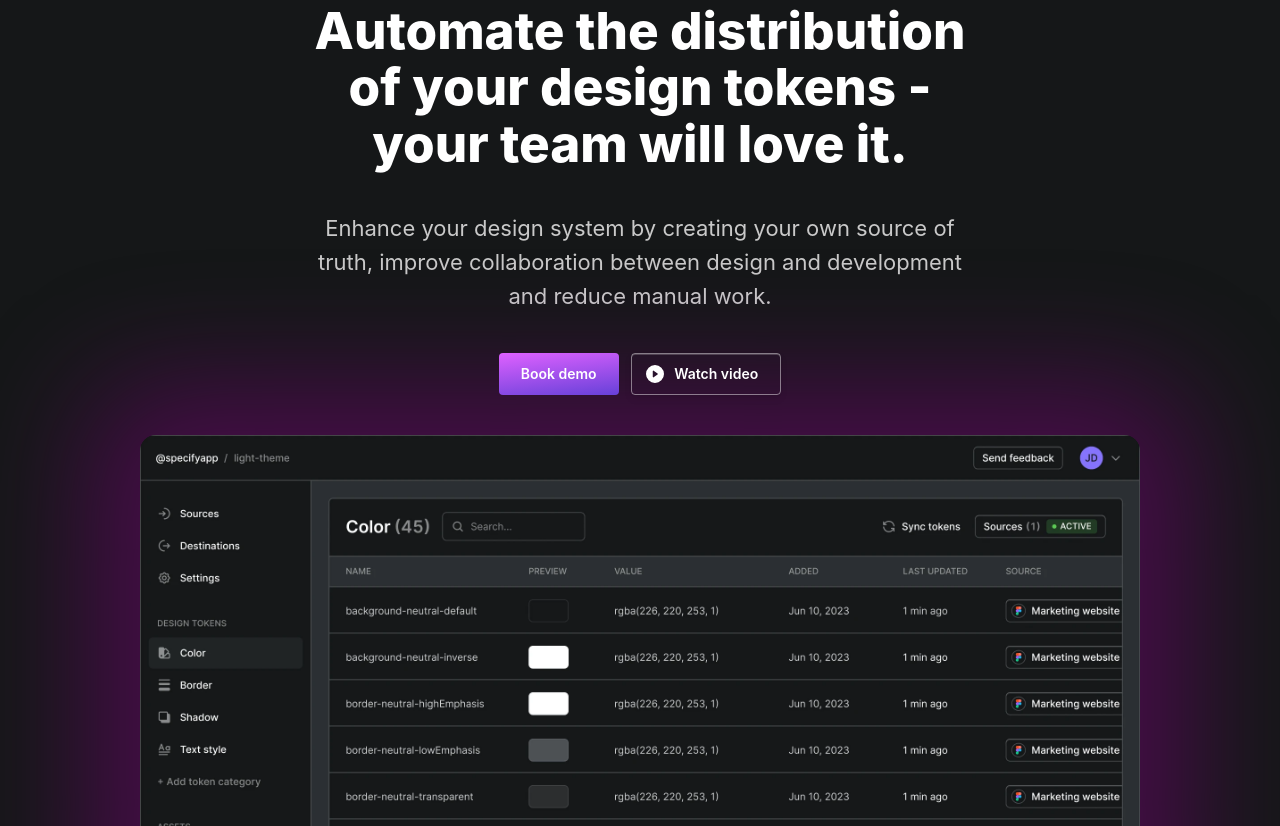
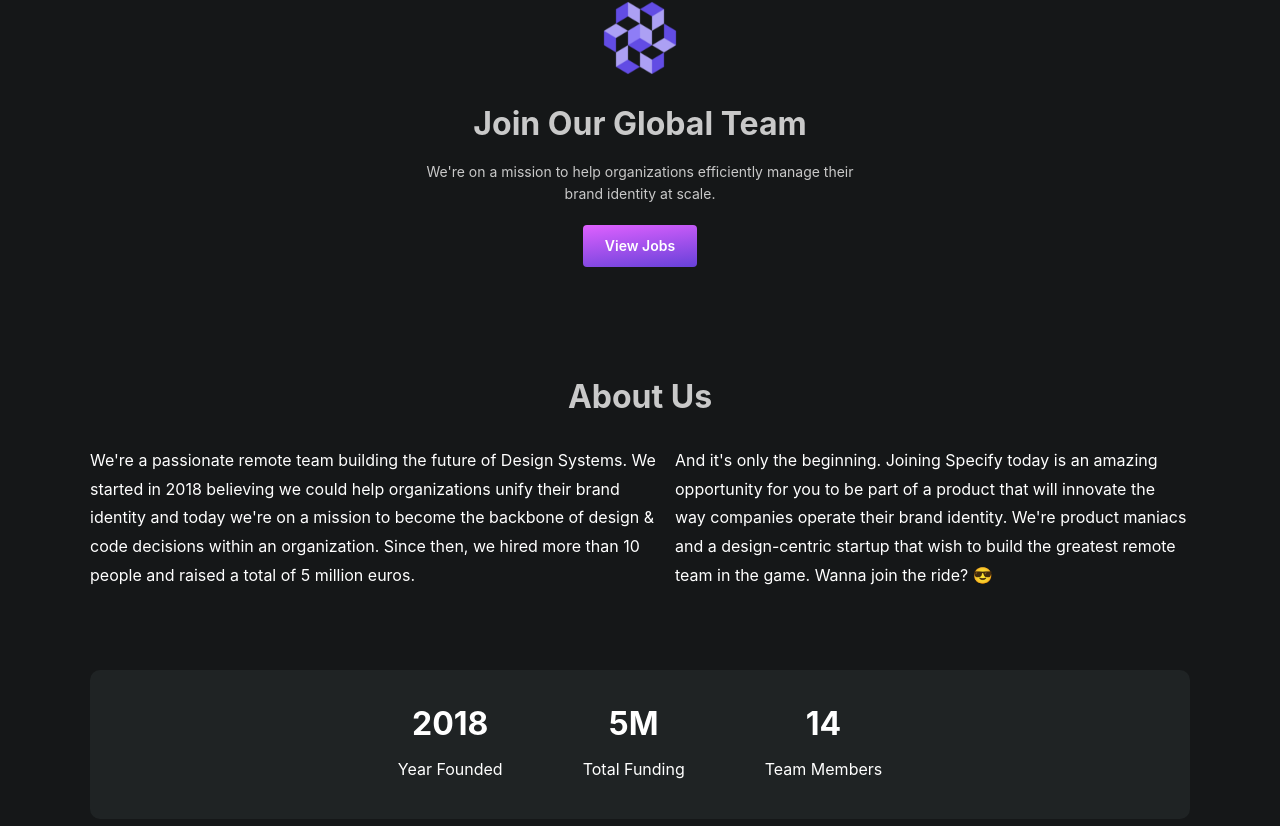
Before and after one commit to abh1sh3kk/landing-page, a React (Vite) app: page / in a window 1280 px wide. Shown: the part 214-1040 px from the top of the page. Built offline with nearby package versions, Linux system fonts and the light colour scheme.

Commit message:
add About Us page

```diff
--- /dev/null
+++ b/src/Components/AboutUs.jsx
@@ -0,0 +1,99 @@
+import { AppShell, Button, Flex, Group, Image, Stack, Text, Title } from "@mantine/core";
+import Footer from "./Footer";
+import Navbar from "../Navbar";
+import LogoPNG from "../assets/logo2.png";
+
+function AboutUs() {
+  return (
+    <AppShell header={{ height: 60 }} padding="md">
+      <Navbar />
+
+      <AppShell.Main py={{ base: "xl", sm: "5rem" }} className="main">
+        <Stack gap="lg" my="4rem" align="center">
+          <Image src={LogoPNG} maw="6rem"  />
+          <Title order={2}>Join Our Global Team</Title>
+          <Text maw="450px" style={{ textAlign: "center" }}>
+            We're on a mission to help organizations efficiently manage their
+            brand identity at scale.
+          </Text>
+          <Button
+            size="md"
+            variant="gradient"
+            gradient={{
+              from: "rgba(223, 97, 255, 1)",
+              to: "violet",
+              deg: 173,
+            }}
+          >
+          View Jobs
+          </Button>
+        </Stack>
+
+        <Group className="" mt="2rem" mb="5rem" maw="1100px">
+          <Title
+            order={2}
+            w="100%"
+            p="md"
+            style={{ textAlign: "center" }}
+            // className="border"
+          >
+            About Us
+          </Title>
+          <Flex
+            direction={{ base: "column", md: "row" }}
+            lh="1.8"
+            c="white"
+            gap="md"
+            // style={{boxShadow: "1px 1px 1px red"}}
+          >
+            <Text size="lg" lh="inherit">
+              We're a passionate remote team building the future of Design
+              Systems. We started in 2018 believing we could help organizations
+              unify their brand identity and today we're on a mission to become
+              the backbone of design & code decisions within an organization.
+              Since then, we hired more than 10 people and raised a total of 5
+              million euros.
+            </Text>
+            <Text size="lg" lh="inherit">
+              And it's only the beginning. Joining Specify today is an amazing
+              opportunity for you to be part of a product that will innovate the
+              way companies operate their brand identity. We're product maniacs
+              and a design-centric startup that wish to build the greatest
+              remote team in the game. Wanna join the ride? 😎
+            </Text>
+          </Flex>
+        </Group>
+
+        <Flex
+          mb="5rem"
+          style={{ borderRadius: "10px" }}
+          gap={{ base: "1rem", sm: "2rem", md: "3rem" }}
+          bg=" rgb(31, 35, 36)"
+          w="100%"
+          justify="center"
+          py="lg"
+          wrap="wrap"
+          maw={1100}
+          c="white"
+        >
+          <Stack align="center" className="" p="md">
+            <Title order={2}>2018</Title>
+            <Text size="lg">Year Founded</Text>
+          </Stack>
+          <Stack align="center" className="" p="md">
+            <Title order={2}>5M</Title>
+            <Text size="lg">Total Funding</Text>
+          </Stack>
+          <Stack align="center" className="" p="md">
+            <Title order={2}>14</Title>
+            <Text size="lg">Team Members</Text>
+          </Stack>
+        </Flex>
+
+        <Footer />
+      </AppShell.Main>
+    </AppShell>
+  );
+}
+
+export default AboutUs;
--- a/src/main.jsx
+++ b/src/main.jsx
@@ -1,9 +1,10 @@
 import React from "react";
 import ReactDOM from "react-dom/client";
-import App from "./App.jsx";
+// import App from "./App.jsx";
 import { MantineProvider, createTheme, rem } from "@mantine/core";
 import "@mantine/core/styles.css";
 import "@mantine/carousel/styles.css";
+import AboutUs from "./Components/AboutUs.jsx";
 import "./App.css";
 
 const themeObj = {
@@ -31,7 +32,8 @@ const theme = createTheme(themeObj);
 ReactDOM.createRoot(document.getElementById("root")).render(
   <React.StrictMode>
     <MantineProvider defaultColorScheme="dark" theme={theme}>
-      <App />
+      <AboutUs />
+      {/* <App /> */}
     </MantineProvider>
   </React.StrictMode>
 );
```
Also changed, not shown: src/assets/bg.svg (added), src/assets/logo2.png (added).
